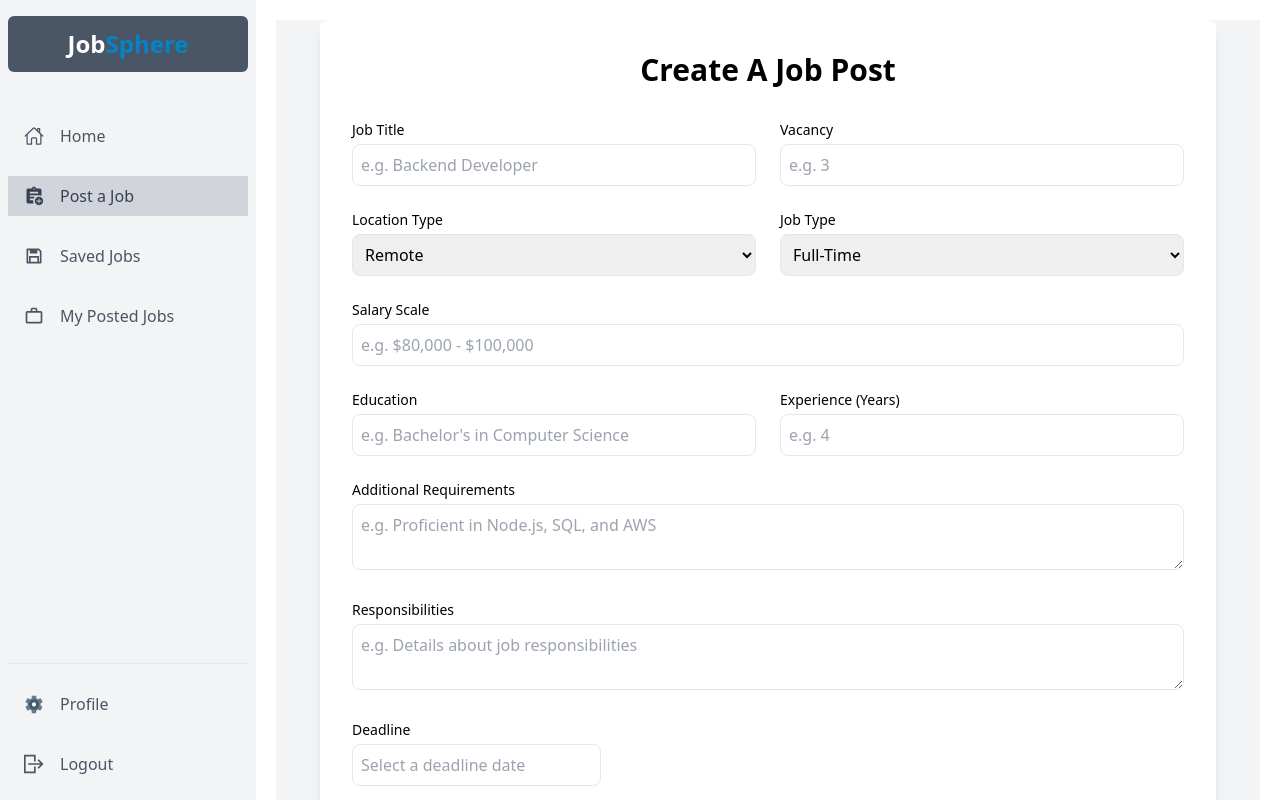
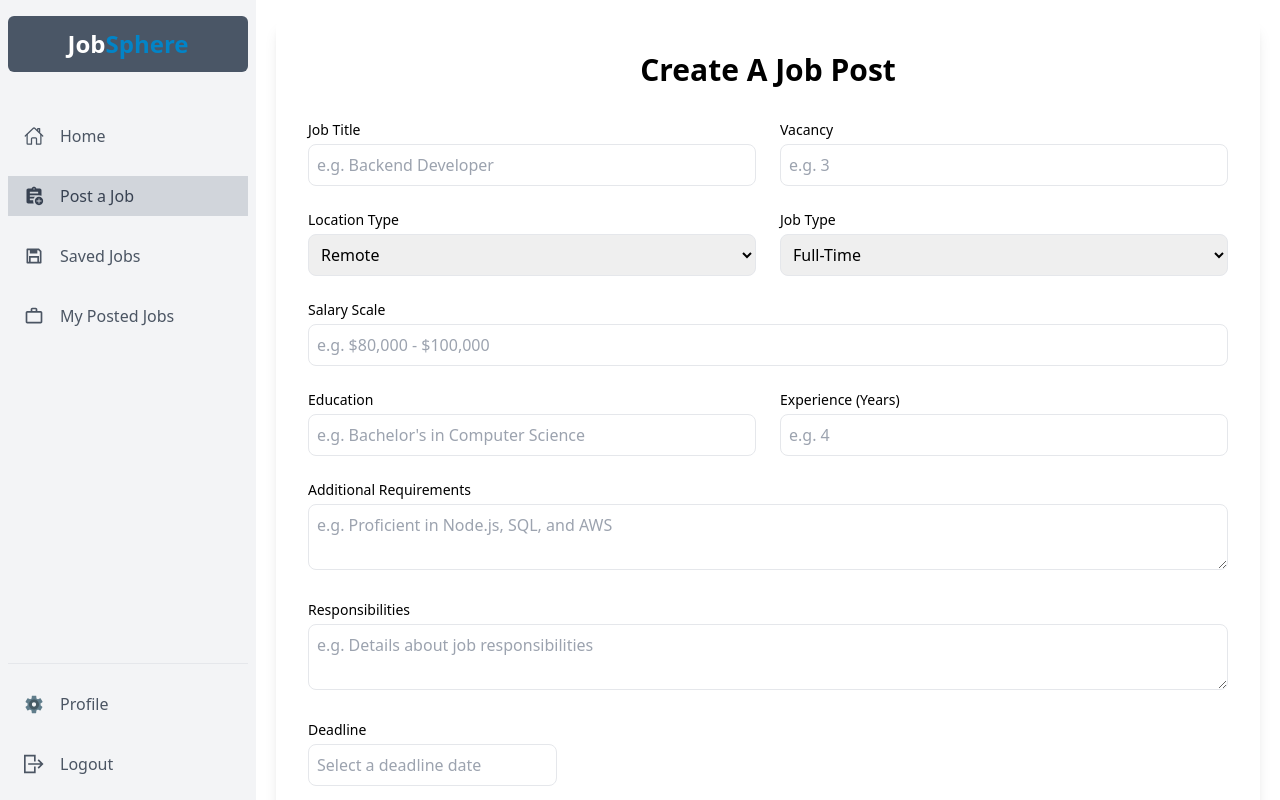
Before and after one commit to HunterMahmud/JobSphere, a Next.js app: page /dashboard/postAJob in a window 1280 px wide. Shown: the top 800 px of the page. Built offline with nearby package versions, Linux system fonts and the light colour scheme; no server answers.

Commit message:
ui updated of post a job

```diff
--- a/src/app/(dashboard)/dashboard/(Recruiter)/postAJob/page.jsx
+++ b/src/app/(dashboard)/dashboard/(Recruiter)/postAJob/page.jsx
@@ -32,8 +32,8 @@ const JobForm = () => {
     };
 
     return (
-        <div className="min-h-screen flex items-center justify-center bg-gray-100">
-            <div className="w-full max-w-4xl bg-white p-8 rounded-lg shadow-lg">
+        <div className="min-h-screen flex items-center justify-center w-full">
+            <div className="w-full bg-white p-8 rounded-lg shadow-lg">
                 <h1 className="text-3xl font-bold mb-8 text-center">Create A Job Post</h1>
 
                 <form onSubmit={handleSubmit(onSubmit)} className="space-y-6">
```
